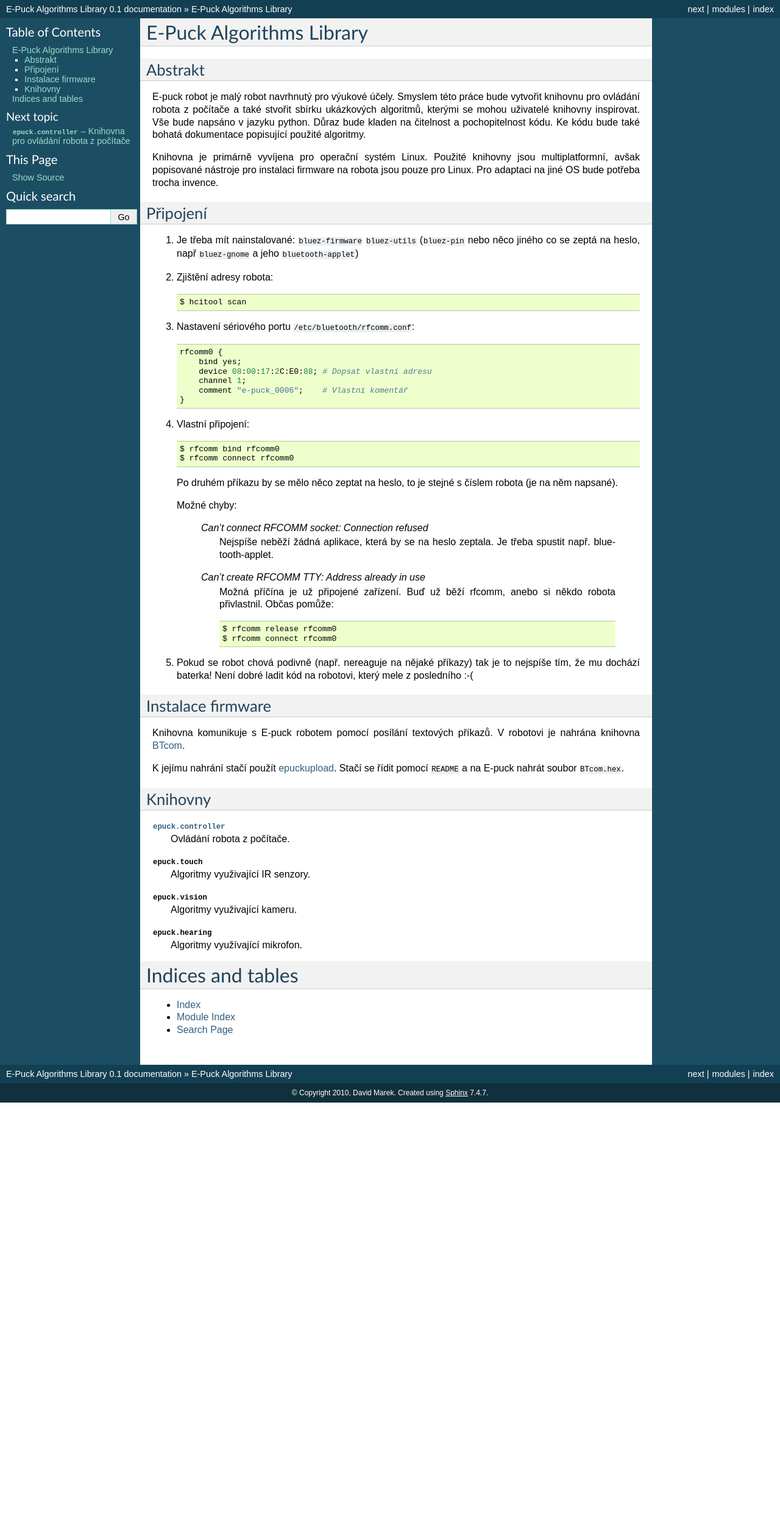
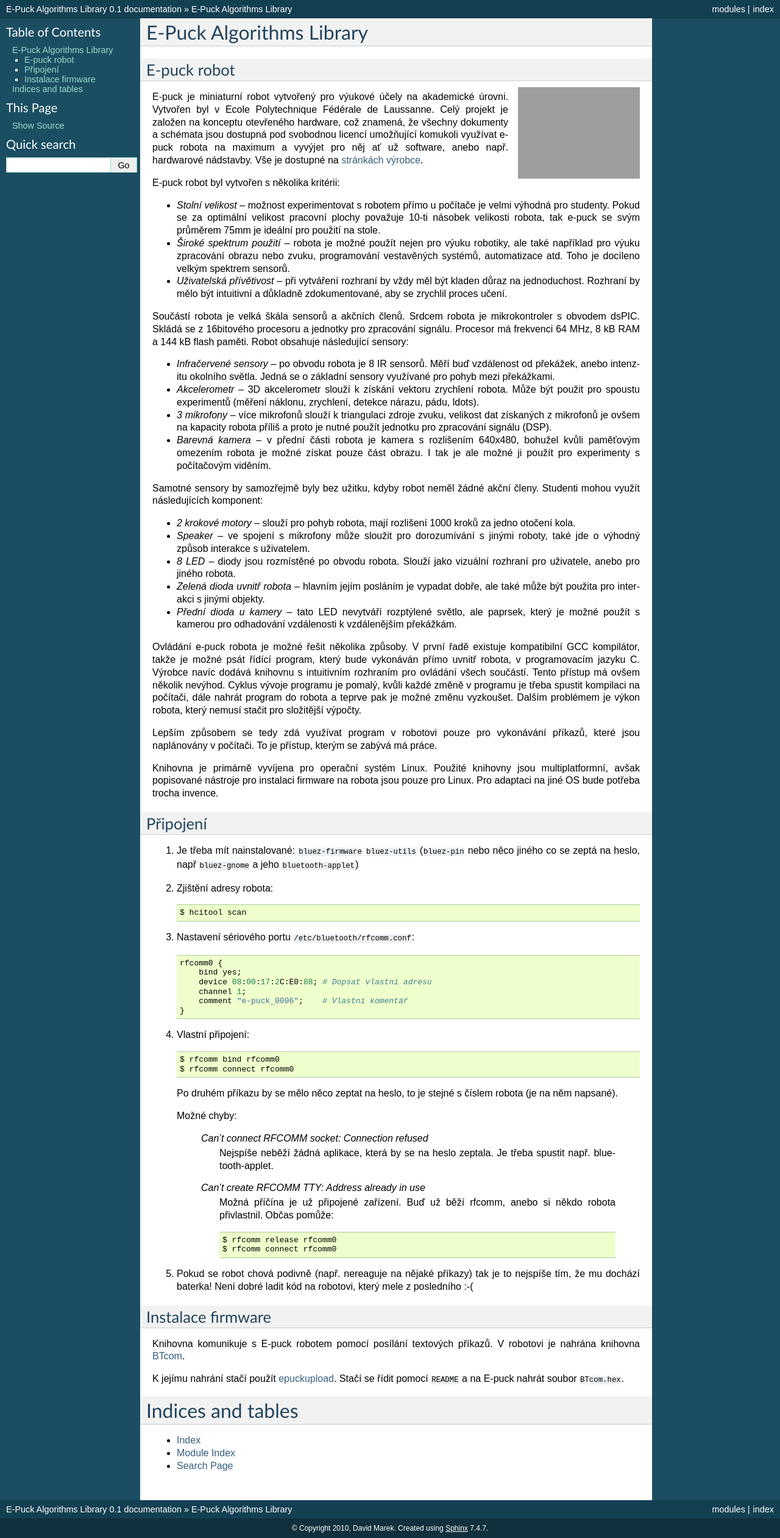
Before and after one commit to davidmarek/E-Puck-Algorithms-Library, a Sphinx documentation site: the page built from doc/index.rst, in a window 1280 px wide. Shown: the whole page at 61% size. Built offline with Sphinx 7.4.7, drawn with Linux system fonts in a browser that asks for light colours; before the commit the page ends 1808 px from its top, so only the background shows below that; grey boxes are pictures that could not be loaded.

Commit message:
Changes in documentation.

```diff
--- /dev/null
+++ b/doc/_static/style.css
@@ -0,0 +1,6 @@
+@import url("default.css");
+
+.float-right {
+    float: right;
+    padding: 0em 0 0em 0.5em;
+}
--- a/doc/conf.py
+++ b/doc/conf.py
@@ -92,6 +92,8 @@
 # The theme to use for HTML and HTML Help pages.  Major themes that come with
 # Sphinx are currently 'default' and 'sphinxdoc'.
 html_theme = 'default'
+
+html_style = 'style.css'
 
 # Theme options are theme-specific and customize the look and feel of a theme
 # further.  For a list of options available for each theme, see the
--- a/doc/index.rst
+++ b/doc/index.rst
@@ -6,14 +6,93 @@
 E-Puck Algorithms Library
 =========================
 
-Abstrakt
---------
+E-puck robot
+------------
 
-E-puck robot je malý robot navrhnutý pro výukové účely. Smyslem této práce bude
-vytvořit knihovnu pro ovládání robota z počítače a také stvořit sbírku
-ukázkových algoritmů, kterými se mohou uživatelé knihovny inspirovat. Vše bude
-napsáno v jazyku python. Důraz bude kladen na čitelnost a pochopitelnost kódu.
-Ke kódu bude také bohatá dokumentace popisující použité algoritmy.
+.. image:: http://www.e-puck.org/images/stories/epuck-look.jpg
+    :scale: 50 %
+    :width: 400px
+    :height: 300px
+    :alt: e-puck robot
+    :class: float-right
+
+E-puck je miniaturní robot vytvořený pro výukové účely na akademické
+úrovni. Vytvořen byl v Ecole Polytechnique Fédérale de Laussanne. Celý
+projekt je založen na konceptu otevřeného hardware, což znamená, že všechny
+dokumenty a schémata jsou dostupná pod svobodnou licencí umožňující
+komukoli využívat e-puck robota na maximum a vyvýjet pro něj ať už
+software, anebo např. hardwarové nádstavby. Vše je dostupné na `stránkách
+výrobce <http://www.e-puck.org>`_.
+
+E-puck robot byl vytvořen s několika kritérii:
+
+*   *Stolní velikost* -- možnost experimentovat s robotem přímo u
+    počítače je velmi výhodná pro studenty. Pokud se za optimální velikost
+    pracovní plochy považuje 10-ti násobek velikosti robota, tak e-puck se
+    svým průměrem 75mm je ideální pro použití na stole.
+
+*   *Široké spektrum použití* -- robota je možné použít nejen pro výuku
+    robotiky, ale také například pro výuku zpracování obrazu nebo zvuku,
+    programování vestavěných systémů, automatizace atd. Toho je docíleno
+    velkým spektrem sensorů.
+
+*   *Uživatelská přívětivost* -- při vytváření rozhraní by vždy měl být
+    kladen důraz na jednoduchost. Rozhraní by mělo být intuitivní a
+    důkladně zdokumentované, aby se zrychlil proces učení.
+
+Součástí robota je velká škála sensorů a akčních členů. Srdcem robota je
+mikrokontroler s obvodem dsPIC. Skládá se z 16bitového procesoru a jednotky
+pro zpracování signálu. Procesor má frekvenci 64 MHz, 8 kB RAM a 144 kB
+flash paměti. Robot obsahuje následující sensory:
+
+*   *Infračervené sensory* -- po obvodu robota je 8 IR sensorů. Měří
+    buď vzdálenost od překážek, anebo intenzitu okolního světla. Jedná se o
+    základní sensory využívané pro pohyb mezi překážkami.
+
+*   *Akcelerometr* -- 3D akcelerometr slouží k získání vektoru
+    zrychlení robota. Může být použit pro spoustu experimentů (měření
+    náklonu, zrychlení, detekce nárazu, pádu, \ldots).
+
+*   *3 mikrofony* -- více mikrofonů slouží k triangulaci zdroje zvuku,
+    velikost dat získaných z mikrofonů je ovšem na kapacity robota příliš a
+    proto je nutné použít jednotku pro zpracování signálu (DSP).
+
+*   *Barevná kamera* -- v přední části robota je kamera s rozlišením
+    640x480, bohužel kvůli paměťovým omezením robota je možné získat pouze
+    část obrazu. I tak je ale možné ji použít pro experimenty s počítačovým
+    viděním.
+
+Samotné sensory by samozřejmě byly bez užitku, kdyby robot neměl žádné
+akční členy. Studenti mohou využít následujících komponent:
+
+*   *2 krokové motory* -- slouží pro pohyb robota, mají rozlišení 1000
+    kroků za jedno otočení kola.
+
+*   *Speaker* -- ve spojení s mikrofony může sloužit pro dorozumívání s
+    jinými roboty, také jde o výhodný způsob interakce s uživatelem.
+
+*   *8 LED* -- diody jsou rozmístěné po obvodu robota. Slouží jako
+    vizuální rozhraní pro uživatele, anebo pro jiného robota.
+
+*   *Zelená dioda uvnitř robota* -- hlavním jejím posláním je vypadat
+    dobře, ale také může být použita pro interakci s jinými objekty.
+
+*   *Přední dioda u kamery* -- tato LED nevytváří rozptýlené světlo,
+    ale paprsek, který je možné použít s kamerou pro odhadování vzdálenosti
+    k vzdálenějším překážkám.
+
+Ovládání e-puck robota je možné řešit několika způsoby. V první řadě
+existuje kompatibilní GCC kompilátor, takže je možné psát řídící program,
+který bude vykonáván přímo uvnitř robota, v programovacím jazyku C. Výrobce
+navíc dodává knihovnu s intuitivním rozhraním pro ovládání všech součástí.
+Tento přístup má ovšem několik nevýhod. Cyklus vývoje programu je pomalý,
+kvůli každé změně v programu je třeba spustit kompilaci na počítači, dále
+nahrát program do robota a teprve pak je možné změnu vyzkoušet. Dalším
+problémem je výkon robota, který nemusí stačit pro složitější výpočty.
+
+Lepším způsobem se tedy zdá využívat program v robotovi pouze pro
+vykonávání příkazů, které jsou naplánovány v počítači. To je přístup,
+kterým se zabývá má práce.
 
 Knihovna je primárně vyvíjena pro operační systém Linux. Použité knihovny jsou
 multiplatformní, avšak popisované nástroje pro instalaci firmware na robota
@@ -76,26 +155,6 @@
 <http://svn.gna.org/viewcvs/e-puck/trunk/tool/bootloader/computer_side/multi_platform/>`_.
 Stačí se řídit pomocí ``README`` a na E-puck nahrát soubor ``BTcom.hex``.
 
-Knihovny
---------
-
-.. toctree::
-   :hidden:
-
-   epuck_controller.rst
-
-:mod:`epuck.controller`
-   Ovládání robota z počítače.
-
-:mod:`epuck.touch`
-   Algoritmy využivající IR senzory.
-
-:mod:`epuck.vision`
-   Algoritmy využivající kameru.
-
-:mod:`epuck.hearing`
-   Algoritmy využívající mikrofon.
-
 Indices and tables
 ==================
 
```
